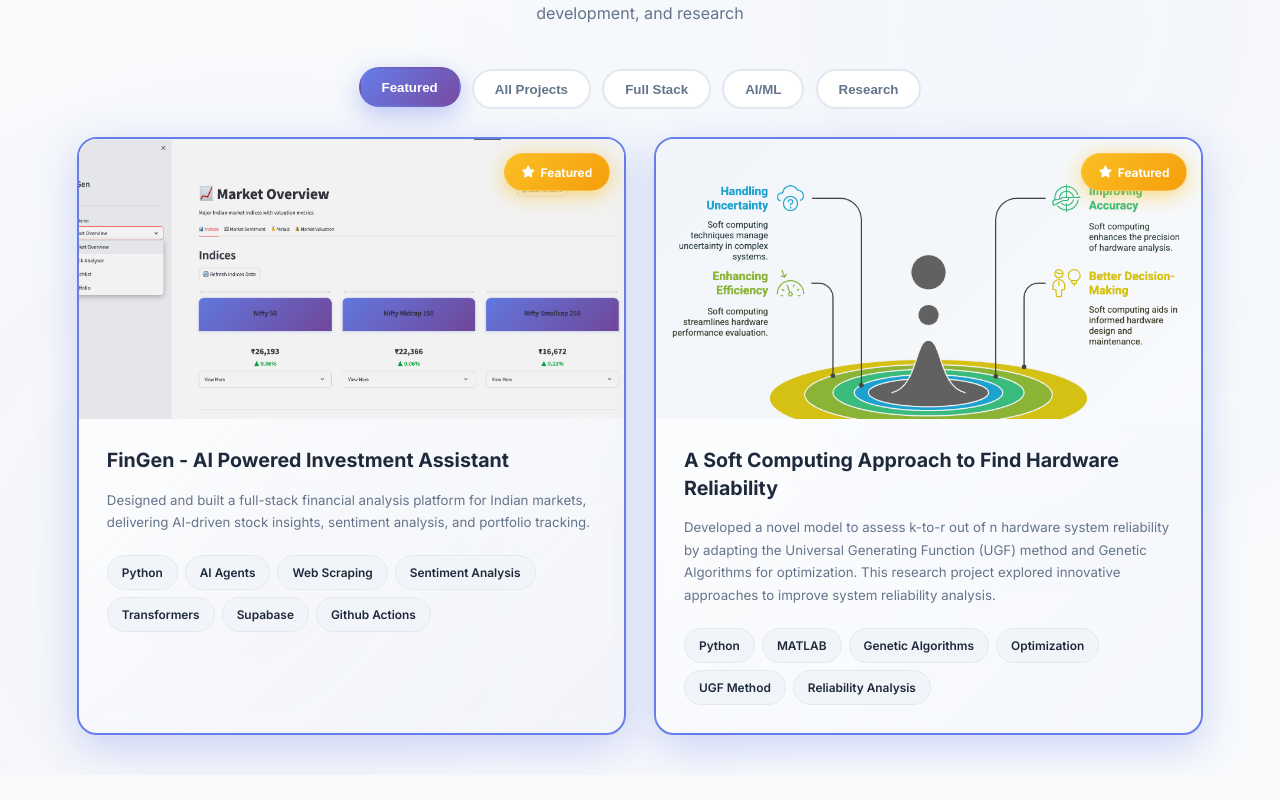
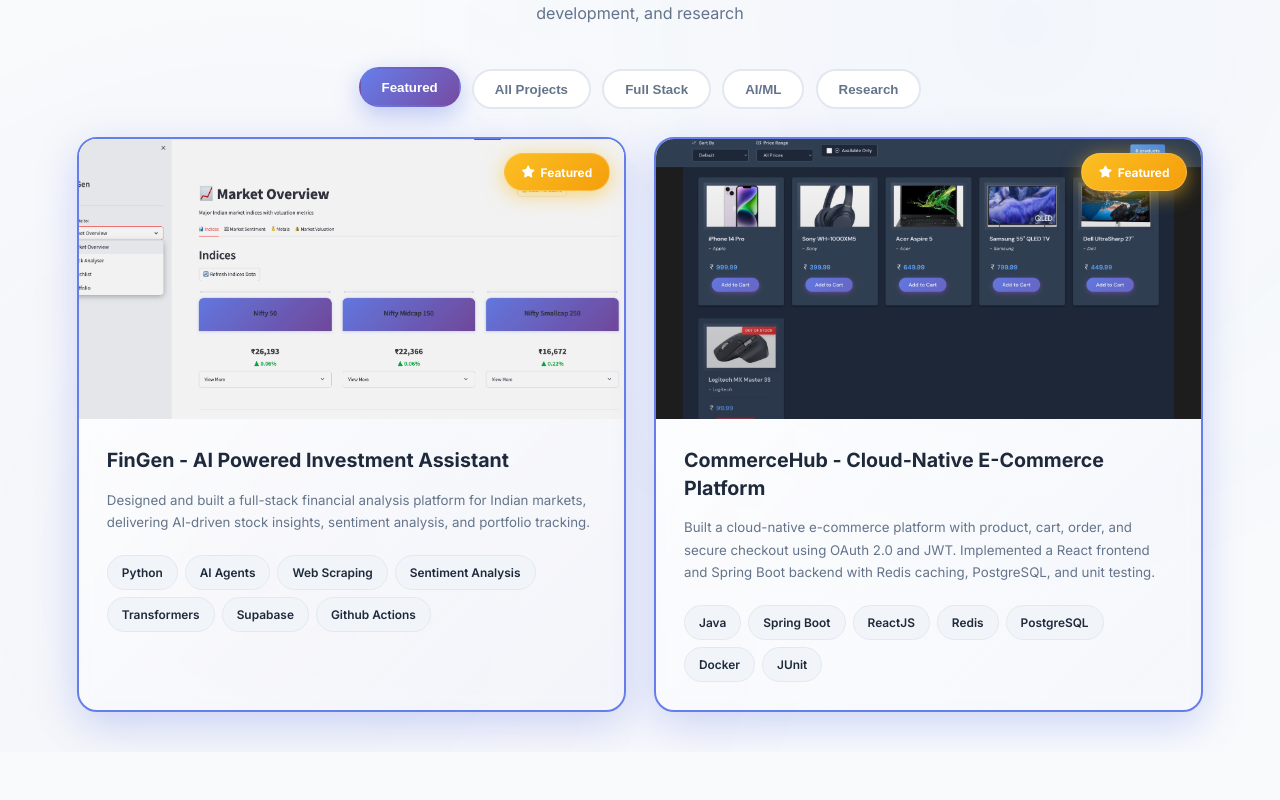
Before and after one commit to Manoj4689/personal-portfolio, a React (Create React App) app: page / in a window 1280 px wide. Shown: the part 5520-6320 px from the top of the page. Built offline with nearby package versions, Linux system fonts and the light colour scheme; no server answers.

Commit message:
Added new project

```diff
--- a/src/components/Hero.css
+++ b/src/components/Hero.css
@@ -81,11 +81,13 @@
 .cursor {
   position: absolute;
   top: 0;
+  left: 0;
   display: inline-block;
   animation: blink 1s infinite;
   color: var(--accent-primary);
   font-weight: 400;
   transition: left 0.1s ease-out;
+  pointer-events: none;
 }
 
 @keyframes blink {
--- a/src/components/Hero.js
+++ b/src/components/Hero.js
@@ -51,32 +51,19 @@
 
   // Update cursor position whenever displayText changes (only for desktop)
   useEffect(() => {
-    if (!isMobile && textRef.current && displayText) {
-      // Use requestAnimationFrame for smoother updates
+    if (!isMobile && textRef.current) {
       const updateCursor = () => {
-        // Create a temporary span to measure the exact text width
-        const tempSpan = document.createElement('span');
-        tempSpan.style.visibility = 'hidden';
-        tempSpan.style.position = 'absolute';
-        tempSpan.style.whiteSpace = 'nowrap';
-        tempSpan.textContent = displayText;
-
-        // Copy all relevant styles from the original element
-        const computedStyle = window.getComputedStyle(textRef.current);
-        tempSpan.style.font = computedStyle.font;
-        tempSpan.style.fontSize = computedStyle.fontSize;
-        tempSpan.style.fontFamily = computedStyle.fontFamily;
-        tempSpan.style.fontWeight = computedStyle.fontWeight;
-        tempSpan.style.letterSpacing = computedStyle.letterSpacing;
-
-        document.body.appendChild(tempSpan);
-        const textWidth = tempSpan.offsetWidth;
-        document.body.removeChild(tempSpan);
-
-        // Add a small offset for better visual positioning
-        setCursorPosition(textWidth + 2);
+        if (!displayText) {
+          setCursorPosition(0);
+          return;
+        }
+        // Measure the actual rendered text width using Range (matches DOM exactly)
+        const range = document.createRange();
+        range.selectNodeContents(textRef.current);
+        const width = range.getBoundingClientRect().width;
+        range.detach();
+        setCursorPosition(width + 2);
       };
-
       requestAnimationFrame(updateCursor);
     } else {
       setCursorPosition(0);
--- a/src/components/Projects.js
+++ b/src/components/Projects.js
@@ -18,6 +18,17 @@
     },
     {
       id: 2,
+      title: "CommerceHub - Cloud-Native E-Commerce Platform",
+      description: "Built a cloud-native e-commerce platform with product, cart, order, and secure checkout using OAuth 2.0 and JWT. Implemented a React frontend and Spring Boot backend with Redis caching, PostgreSQL, and unit testing.",
+      image: "/personal-portfolio/projects/CommerceHub.png",
+      technologies: ["Java", "Spring Boot", "ReactJS", "Redis", "PostgreSQL", "Docker", "JUnit"],
+      category: "fullstack",
+      github: "https://github.com/Manoj4689/CommerceHub",
+      live: "https://github.com/Manoj4689/CommerceHub",
+      featured: true
+    },
+    {
+      id: 3,
       title: "A Soft Computing Approach to Find Hardware Reliability",
       description: "Developed a novel model to assess k-to-r out of n hardware system reliability by adapting the Universal Generating Function (UGF) method and Genetic Algorithms for optimization. This research project explored innovative approaches to improve system reliability analysis.",
       image: "/personal-portfolio/projects/Soft_computing.png",
@@ -25,7 +36,7 @@
       category: "research",
       github: "https://github.com/Manoj4689/Genetic-algorithms",
       live: "https://github.com/Manoj4689/Genetic-algorithms",
-      featured: true
+      featured: false
     }
   ];
 
```
Also changed, not shown: public/projects/CommerceHub.png (added), 1 other file (tests, documents, lock files or other folders).
